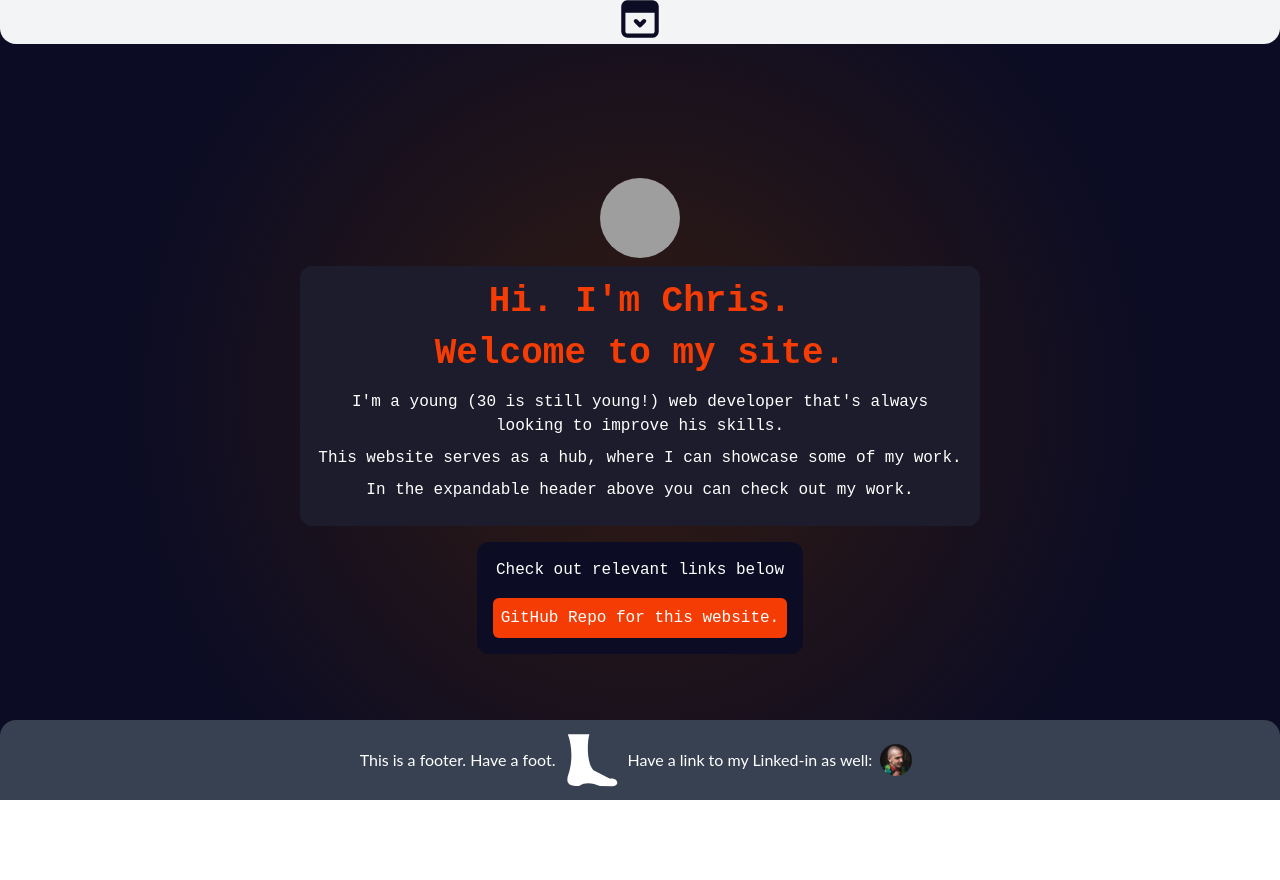
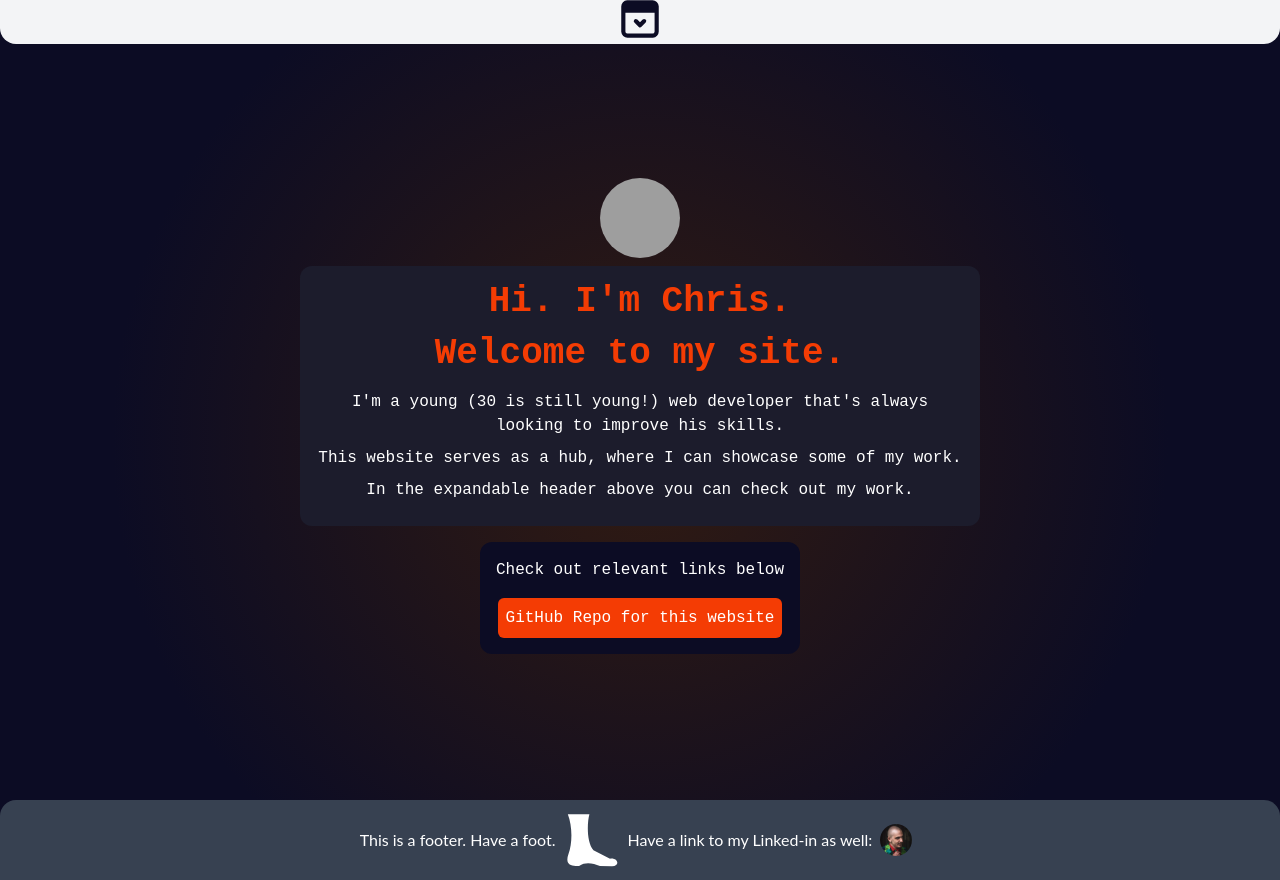
Before and after one commit to GenorTG/KrK-Portfolio_gl, a React (Vite) app: page / in a window 1280 px wide. Before the commit the page ends 800 px from the top, so only its background shows below. Built offline with nearby package versions, Linux system fonts and the light colour scheme; grey boxes are pictures that could not be loaded.

Commit message:
cssfixesNOTDONE

```diff
--- a/src/App.tsx
+++ b/src/App.tsx
@@ -10,8 +10,9 @@ const App = () => {
   // const navigate = useNavigate();
 
   return (
-    <div>
+    <div className='bg-gradient h-full '>
       <Header />
+      <div className='h-svh min-h-fit flex flex-col justify-between '>
         <Routes>
           <Route path="/" element={<Home />}>
             <Route path="/project/gpt3" element={<Gpt3 />} />
@@ -20,6 +21,7 @@ const App = () => {
         </Routes>
         <Footer />
       </div>
+    </div>
   );
 };
 export default App;
--- a/src/components/footer/Footer.tsx
+++ b/src/components/footer/Footer.tsx
@@ -3,7 +3,7 @@ import fav64 from '/fav64.png';
 
 const Footer = () => {
   return (
-    <div className="absolute bottom-0 h-40 flex-col bg-gray-700 w-full flex justify-center items-center rounded-t-2xl text-white md:h-20 md:flex-row p-4 text-center">
+    <div className="h-40 flex-col bg-gray-700 w-full flex justify-center items-center rounded-t-2xl text-white md:h-20 md:flex-row p-4 text-center">
       <p>{'This is a footer. Have a foot.'}</p>
       <GiBarefoot className='m-2 hover:text-mainOrange size-14 hover:size-16 transition-all ease-in-out delay-75 hover:m-1'/>
       <p>{'Have a link to my Linked-in as well:'}</p>
--- a/src/components/header/Header.tsx
+++ b/src/components/header/Header.tsx
@@ -5,7 +5,7 @@ import { Link } from 'react-router-dom';
 
 import { Redirects } from '../../data/data.ts';
 
-const headerCLasses = 'bg-gray-100 absolute h-auto left-0 right-0 flex transition-all ease-in-out delay-50 rounded-b-2xl flex-col';
+const headerCLasses = 'z-50 bg-gray-100 absolute h-auto left-0 right-0 flex transition-all ease-in-out delay-50 rounded-b-2xl flex-col';
 const headerHiddenClasses = `${headerCLasses} -translate-y-3/4`;
 const headerShownClasses = `${headerCLasses} translate-y-0`;
 
--- a/src/containers/Home/Home.tsx
+++ b/src/containers/Home/Home.tsx
@@ -10,7 +10,7 @@ const Home = () => {
   const { pathname } = useLocation();
 
   return (
-    <div className='bg-gradient text-white pt-[40px] h-svh font-mono'>
+    <div className='text-white pt-[40px] h-full font-mono'>
       <div className='flex justify-center items-center w-full h-full'>
         {pathname === '/'
           ? (
--- a/src/containers/PetPins/PetPins.tsx
+++ b/src/containers/PetPins/PetPins.tsx
@@ -3,7 +3,6 @@ import { PetPinsDetails } from '../../data/data';
 
 const PetPins = () => {
   return (
-    <div>
     <Card
       img={PetPinsDetails.image}
       head={PetPinsDetails.header}
@@ -11,7 +10,6 @@ const PetPins = () => {
       texts={PetPinsDetails.texts}
       links={PetPinsDetails.links}
     />
-    </div>
   );
 };
 export default PetPins;
--- a/src/containers/gpt3/Gpt3.tsx
+++ b/src/containers/gpt3/Gpt3.tsx
@@ -3,7 +3,6 @@ import { gpt3Details } from '../../data/data';
 
 const Gpt3 = () => {
   return (
-    <div>
     <Card
       img={gpt3Details.image}
       head={gpt3Details.header}
@@ -11,7 +10,6 @@ const Gpt3 = () => {
       texts={gpt3Details.texts}
       links={gpt3Details.links}
     />
-    </div>
   );
 };
 export default Gpt3;
--- a/src/data/data.ts
+++ b/src/data/data.ts
@@ -40,7 +40,7 @@ export const homeDetails = {
   links: [
     {
       link: 'https://github.com/GenorTG/KrK-Portfolio_gl',
-      name: 'GitHub Repo for this website.'
+      name: 'GitHub Repo for this website'
     }
   ]
 };
```
Also changed, not shown: 1 other file (tests, documents, lock files or other folders). Lines whose indentation alone changed are shown as unchanged.
